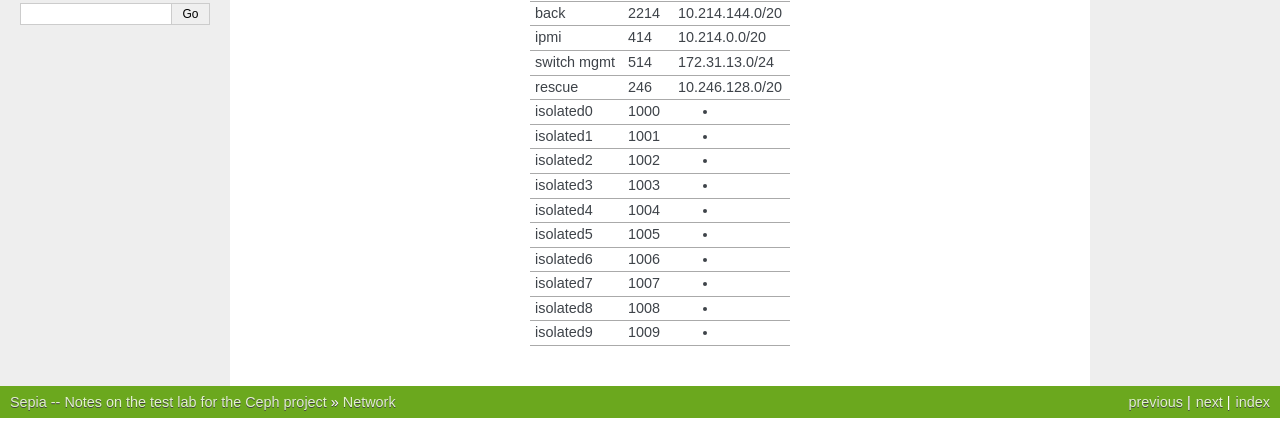
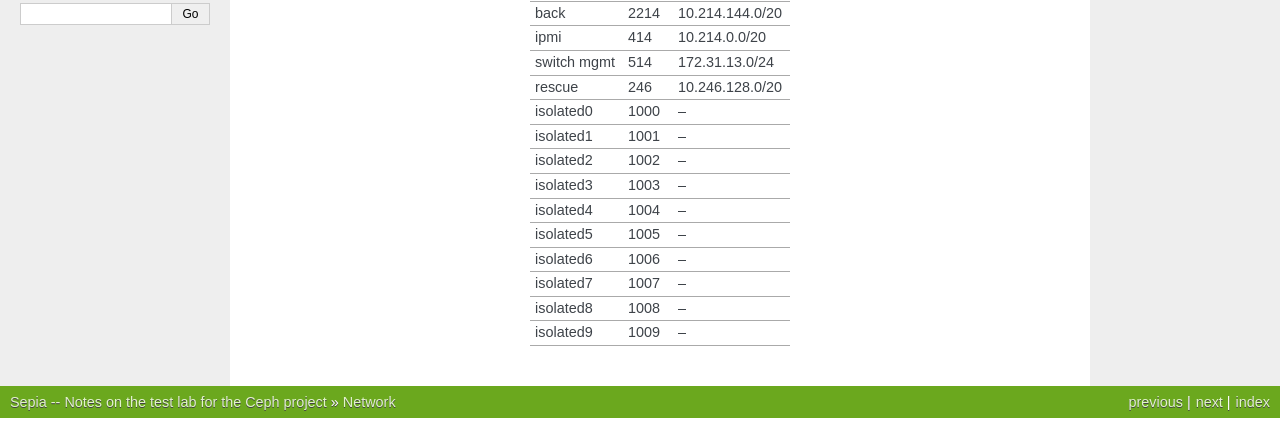
Before and after one commit to ceph/sepia, a Sphinx documentation site: the page built from doc/network/index.rst, in a window 1280 px wide. Shown: the part 279-703 px from the top of the page. Built offline with Sphinx 7.4.7, drawn with Linux system fonts in a browser that asks for light colours.

```diff
--- a/doc/network/index.rst
+++ b/doc/network/index.rst
@@ -20,14 +20,14 @@ back        2214  10.214.144.0/20
 ipmi        414   10.214.0.0/20
 switch mgmt 514   172.31.13.0/24
 rescue      246   10.246.128.0/20
-isolated0   1000  -
-isolated1   1001  -
-isolated2   1002  -
-isolated3   1003  -
-isolated4   1004  -
-isolated5   1005  -
-isolated6   1006  -
-isolated7   1007  -
-isolated8   1008  -
-isolated9   1009  -
+isolated0   1000  --
+isolated1   1001  --
+isolated2   1002  --
+isolated3   1003  --
+isolated4   1004  --
+isolated5   1005  --
+isolated6   1006  --
+isolated7   1007  --
+isolated8   1008  --
+isolated9   1009  --
 =========== ===== ===============
```
